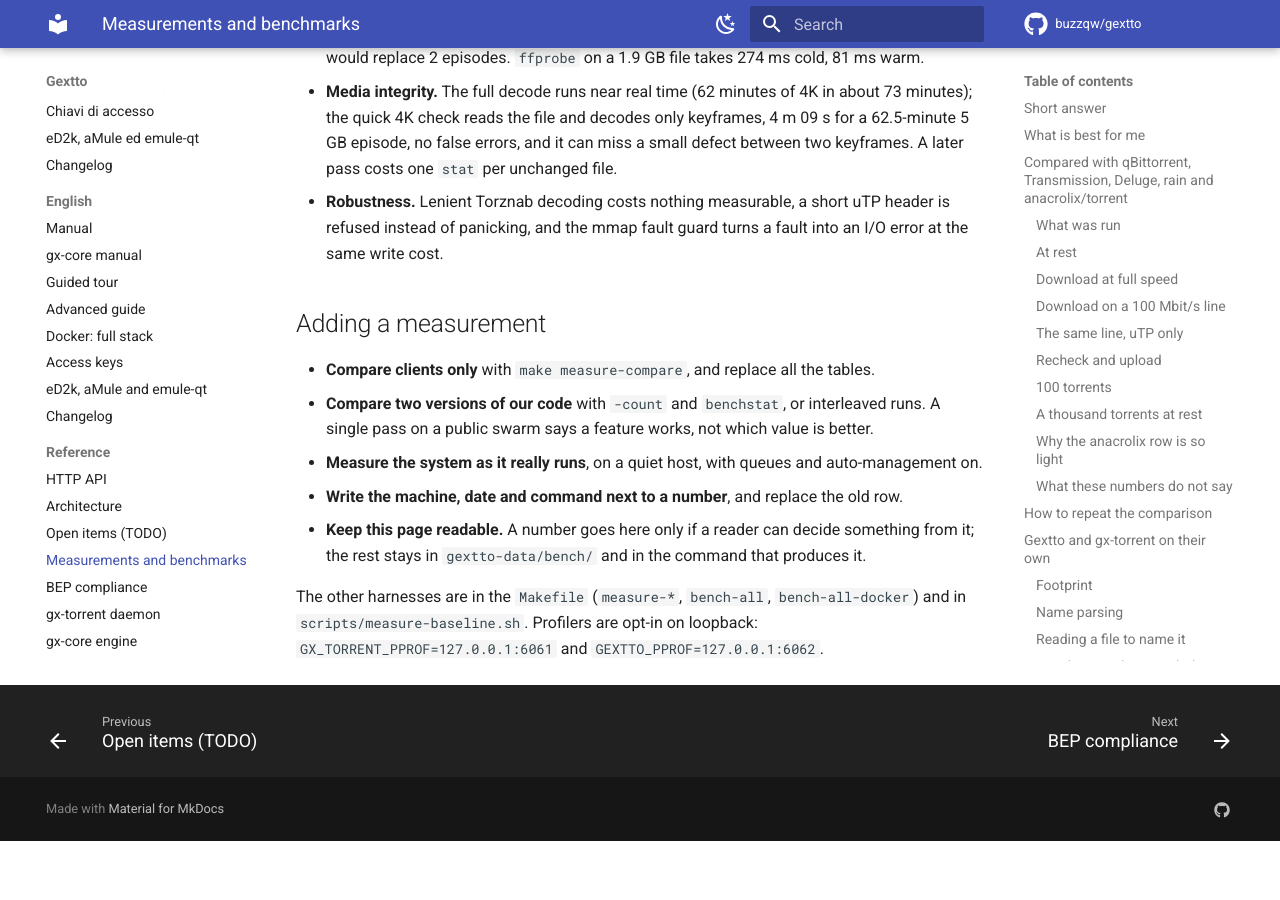
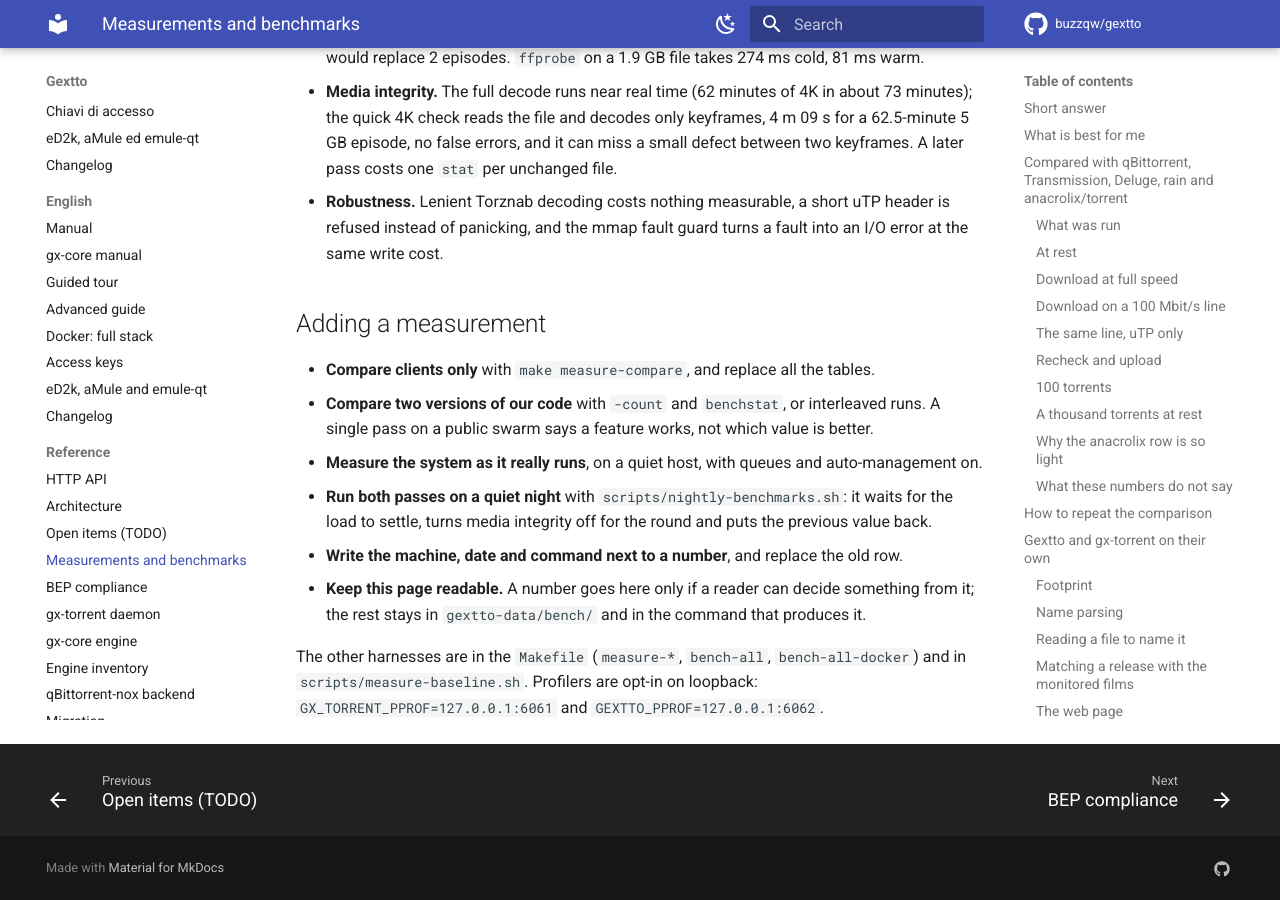
Before and after one commit to buzzqw/gextto, an MkDocs documentation site: the page built from docs/measurements.md, in a window 1280 px wide and 900 px high, scrolled down 16949 px. Built offline with MkDocs 1.6.1 and Material for MkDocs 9.7.7, drawn with Linux system fonts in a browser that asks for light colours; comment, search, counter and statistics services are not loaded; before the commit the page ends 17790 px from its top, so only the background shows below that.

Commit message:
bench: add the nightly complete pass
scripts/nightly-benchmarks.sh runs every Go benchmark and the full client comparison unattended: it waits for a quiet host, turns media integrity off for the round and restores the previous value, and keeps one log per run in the test work area.

```diff
--- a/docs/measurements.md
+++ b/docs/measurements.md
@@ -503,6 +503,8 @@ The suite has 3,010 Go tests in 72 packages, 79 Playwright tests and 89 Go bench
   single pass on a public swarm says a feature works, not which value is better.
 - **Measure the system as it really runs**, on a quiet host, with queues and auto-management
   on.
+- **Run both passes on a quiet night** with `scripts/nightly-benchmarks.sh`: it waits for the
+  load to settle, turns media integrity off for the round and puts the previous value back.
 - **Write the machine, date and command next to a number**, and replace the old row.
 - **Keep this page readable.** A number goes here only if a reader can decide something from
   it; the rest stays in `gextto-data/bench/` and in the command that produces it.
```
Also changed, not shown: 1 other file.
